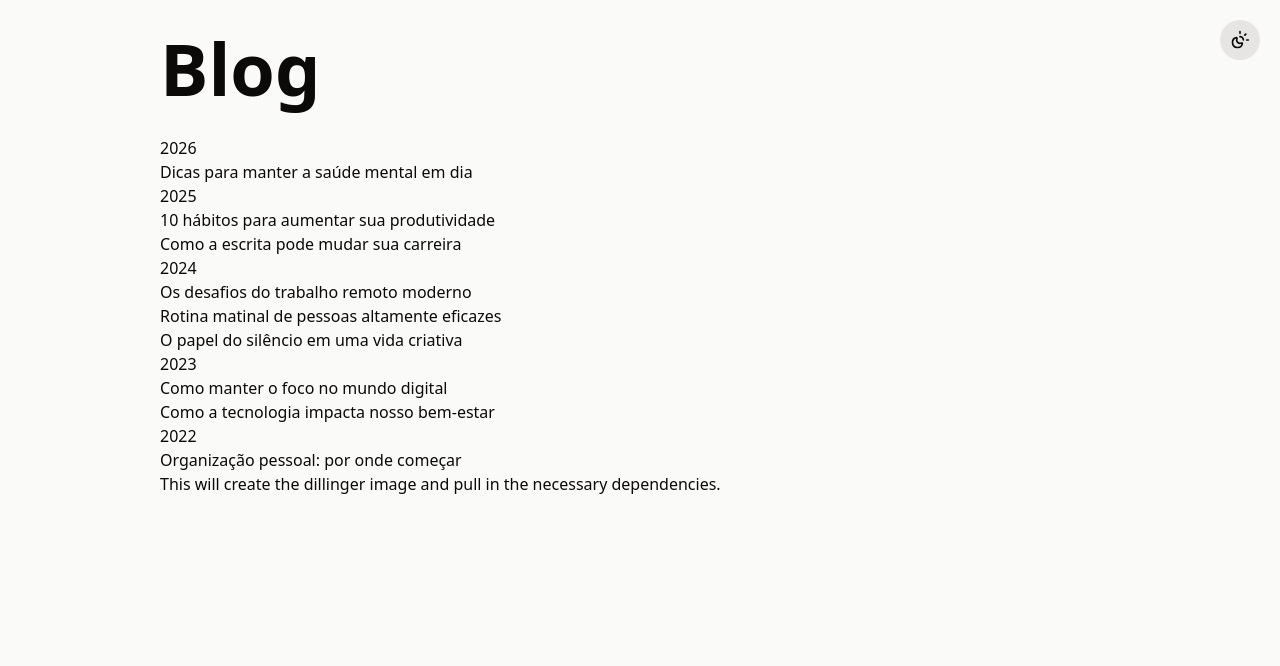
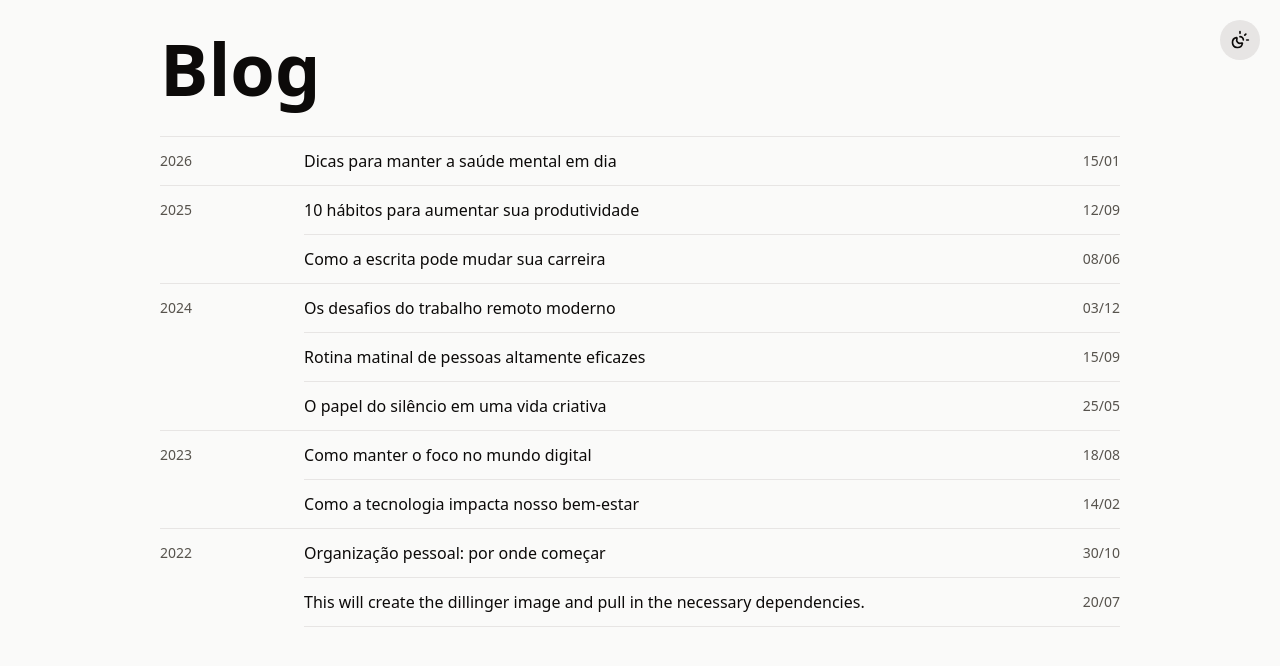
Before and after one commit to sergiodantasz/blog, a Next.js app: page / in a window 1280 px wide. Shown: the top 666 px of the page. Built offline with nearby package versions, Linux system fonts and the light colour scheme.

Commit message:
feat(posts): enhance PostList component layout

```diff
--- a/src/components/ui/post-list.tsx
+++ b/src/components/ui/post-list.tsx
@@ -1,22 +1,41 @@
+import { groupPostsByYear, sortGroupedPostsByYear } from '@/lib/posts';
+
 import { postRepository } from '@/repositories/post-repository';
 
-import { groupPostsByYear, sortGroupedPostsByYear } from '@/lib/posts';
+import { formatDayMonth } from '@/utils/date';
 
 export async function PostList() {
   const posts = await postRepository.findAll();
   const groupedPosts = groupPostsByYear(posts);
   const sortedPosts = sortGroupedPostsByYear(groupedPosts);
   return (
-    <div>
+    <div className='[&>div:last-child>div:last-child>div:last-child]:border-b [&>div:last-child>div:last-child>div:last-child]:border-b-stone-200 [&>div:last-child>div:last-child>div:last-child]:dark:border-b-stone-800'>
       {sortedPosts.map(({ year, posts }) => (
-        <div key={year}>
-          <div>{year}</div>
-          <div>
-            {posts.map((post) => (
-              <div key={post.id}>
-                <div>{post.title}</div>
-              </div>
-            ))}
+        <div
+          className='grid grid-cols-[auto_1fr] gap-x-28 border-t border-t-stone-200 dark:border-t-stone-800'
+          key={year}
+        >
+          <div className='flex h-12 items-center justify-center text-sm text-stone-600 dark:text-stone-400'>
+            {year}
+          </div>
+          <div className='flex flex-col divide-y divide-stone-200 dark:divide-stone-800'>
+            {posts.map((post) => {
+              const date = formatDayMonth(post.createdAt);
+              return (
+                <div
+                  className='grid grid-cols-[1fr_auto] gap-8'
+                  key={post.id}
+                >
+                  <span className='py-3 font-medium'>{post.title}</span>
+                  <time
+                    className='flex h-12 items-center justify-center text-sm text-stone-600 dark:text-stone-400'
+                    dateTime={date}
+                  >
+                    {date}
+                  </time>
+                </div>
+              );
+            })}
           </div>
         </div>
       ))}
```
